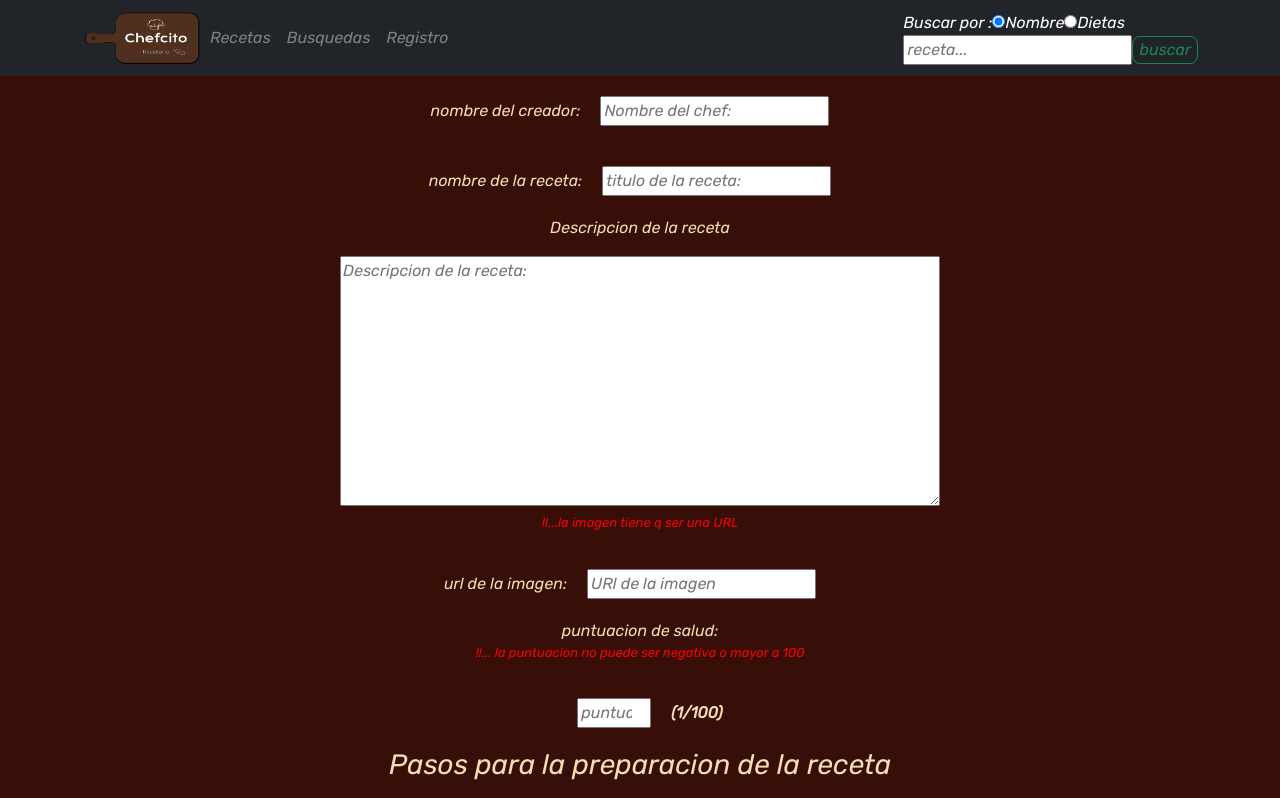
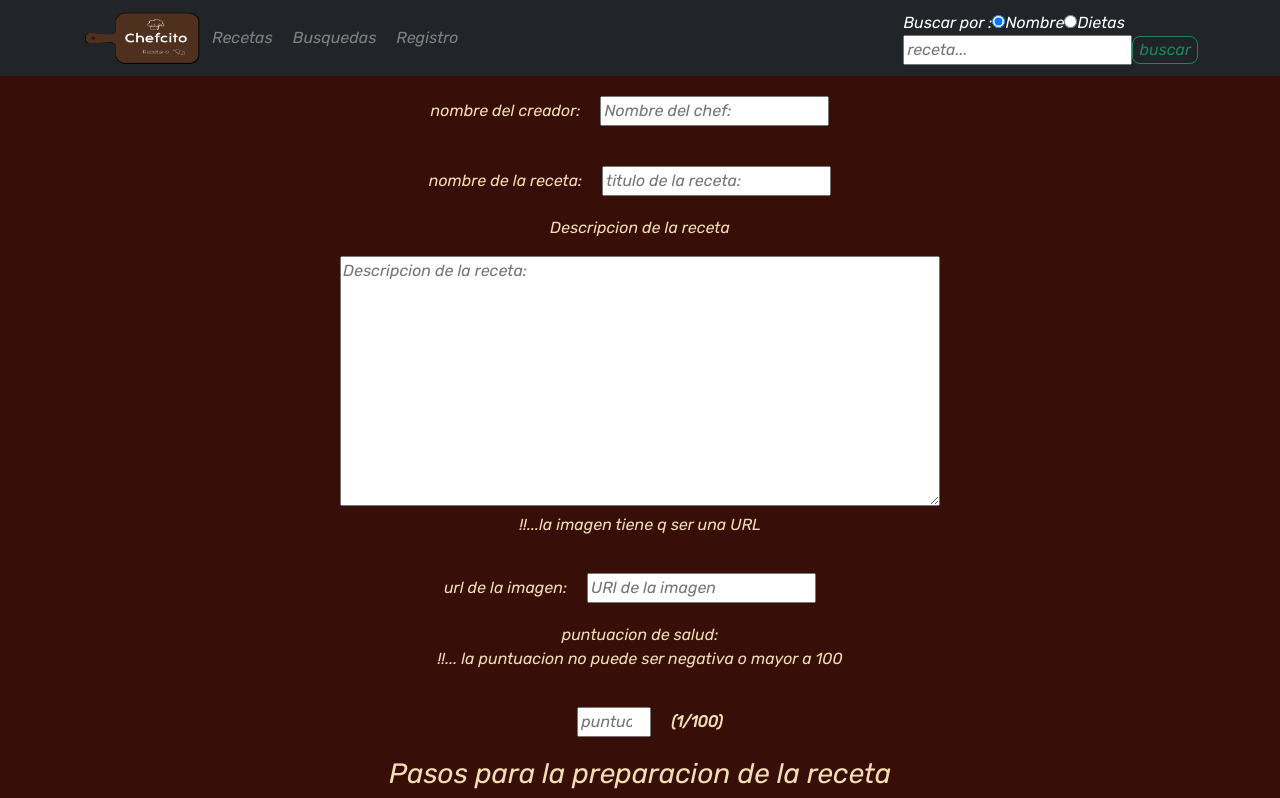
Before and after one commit to Dreico3/Recetario, a React (Create React App) app in the folder client/: page /form in a window 1280 px wide. Shown: the top 798 px of the page. Built offline with nearby package versions, Linux system fonts and the light colour scheme; no server answers.

Commit message:
NavBar responsive

```diff
--- a/client/src/components/Formulario.js
+++ b/client/src/components/Formulario.js
@@ -106,7 +106,7 @@ export default function Formulario() {
                 </label>
                 <br />
                 <label>
-                    {!urlregex.test(inputs.image) ? <p style={{ color: "red", 'font-size': "13px" }}> !!...la imagen tiene q ser una URL</p> : true}
+                    {!urlregex.test(inputs.image) ? <p> !!...la imagen tiene q ser una URL</p> : true}
                     url de la imagen:
                     <input
                         type='text'
@@ -119,7 +119,7 @@ export default function Formulario() {
                 <br />
                 <label>
                     puntuacion de salud:
-                    {error ? <p style={{ color: "red", 'font-size': "13px" }}> !!... la puntuacion no puede ser negativa o mayor a 100</p> : true}
+                    {error ? <p> !!... la puntuacion no puede ser negativa o mayor a 100</p> : true}
                     <input
                         type='number'
                         name="healthScore"
--- a/client/src/components/Rutas.js
+++ b/client/src/components/Rutas.js
@@ -6,21 +6,16 @@ export default function Rutas() {
 
     return (
         <Nav className="me-auto">
-            <Nav.Link>
+
                 <Link to='/recipes' className={style.ruta}>
                     Recetas
                 </Link>
-            </Nav.Link>
-            <Nav.Link>
                 <Link to='/search' className={style.ruta}>
                     Busquedas
                 </Link>
-            </Nav.Link>
-            <Nav.Link>
                 <Link to='/form' className={style.ruta}>
                     Registro
                 </Link>
-            </Nav.Link>
         </Nav>
     )
 }
--- a/client/src/components/css/rutas.module.css
+++ b/client/src/components/css/rutas.module.css
@@ -21,11 +21,13 @@
     background-color: #362725;
 }
 .ruta{
+    margin: 10px;
     color:gray;
     text-decoration: none;
 
 }
 .ruta:hover{
+    margin: 10px;
     color:rgb(109, 107, 107);
     text-decoration: none;
 }
--- a/client/src/containers/NavBar.jsx
+++ b/client/src/containers/NavBar.jsx
@@ -10,10 +10,15 @@ export default function NavBar() {
     return (
         <div className="caja">
 
-            <Navbar bg="dark" variant="dark">
+            <Navbar collapseOnSelect expand='lg' bg="dark" variant="dark" >
                 <Container>
                     <Logo />
-                    <Rutas />
+                    <Navbar.Toggle aria-controls="responsive-navbar-nav" />
+                    <Navbar.Collapse>
+                        <Nav>
+                            <Rutas />
+                        </Nav>
+                    </Navbar.Collapse>
                     <SearchBar />
                 </Container>
             </Navbar>
--- a/client/src/containers/css/page.css
+++ b/client/src/containers/css/page.css
@@ -1,5 +1,6 @@
 .page{
-    background-color: rgb(49, 19, 19);
+    background-color: #c5cdd5;
+    height: 100vh;
 }
 .orden{
     text-align: center;
--- a/client/src/containers/css/recipes.css
+++ b/client/src/containers/css/recipes.css
@@ -1,5 +1,19 @@
 .botones {
-    background-color: rgb(70, 47, 27);
+    background-color:  #c5cdd5;
     text-align: center;
 
 }
+
+.botones input{
+    background-color: #212529;
+    color:#c5cdd5;
+    border-radius: 8px;
+    padding: 0 8px;
+}
+
+.botones input:hover{
+    background-color: #c5cdd5;
+    color:#212529;
+    border-radius: 8px;
+    padding: 0 8px;
+}
```
